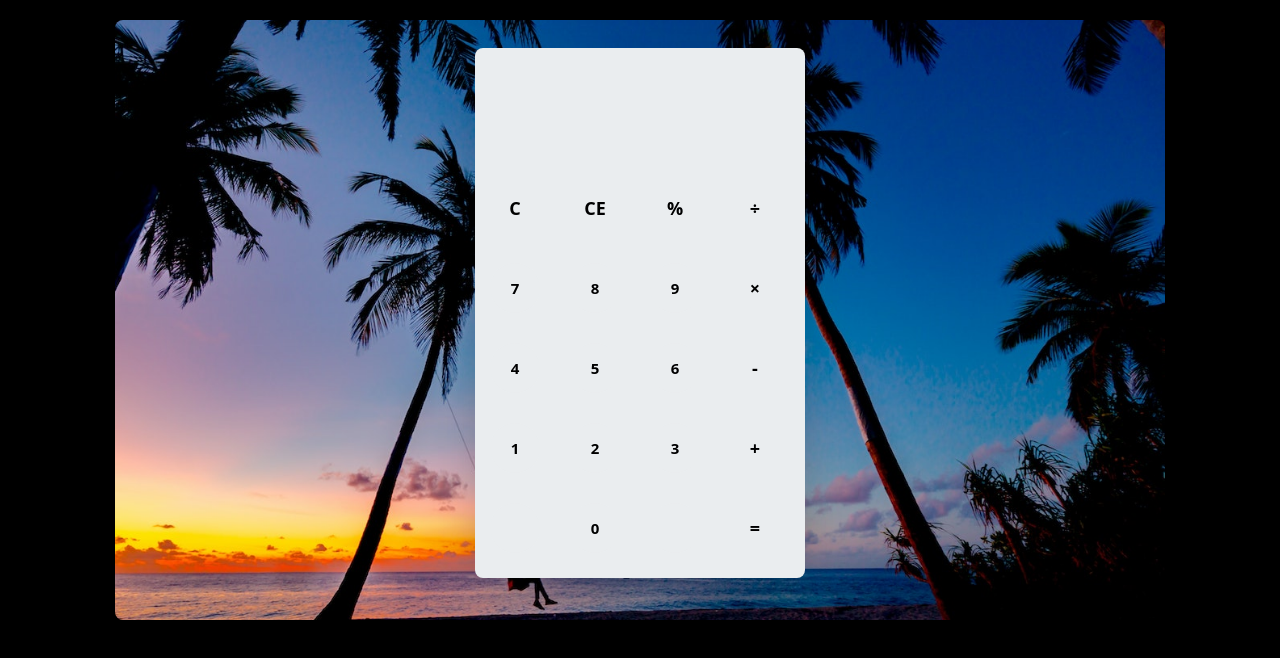
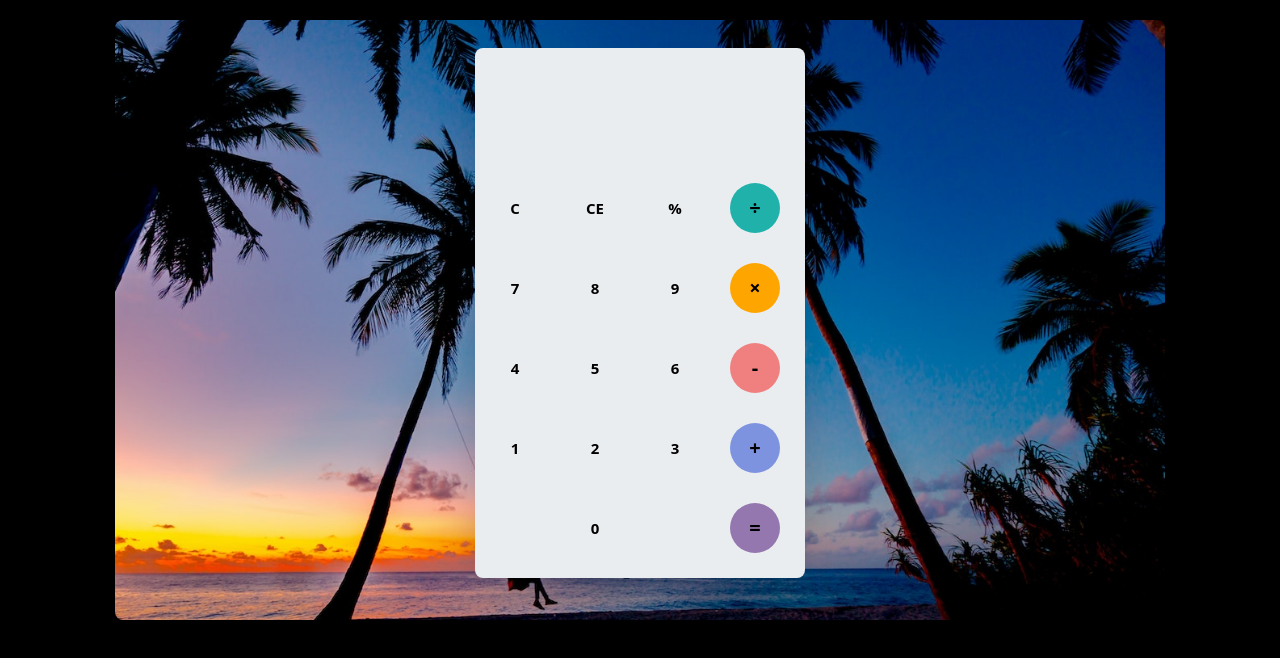
Before and after one commit to rajibrahman74/calcuLator, a website built with Vite: page index.html in a window 1280 px wide. Built offline with nearby package versions, Linux system fonts and the light colour scheme.

Commit message:
buttons-color

```diff
--- a/index.html
+++ b/index.html
@@ -31,26 +31,26 @@
                 </div>
             </div>
             <div class="keywords h-[400px]">
-                <button class="operator focus:outline-0 active:text-[13px] cursor-pointer h-[50px] w-[50px] m-[15px] float-left rounded-full border-0 font-bold text-[18px]" id="clear">C</button>
-					<button class="operator focus:outline-0 active:text-[13px] cursor-pointer h-[50px] w-[50px] m-[15px] float-left rounded-full border-0 font-bold text-[18px]" id="backspace">CE</button>
-					<button class="operator focus:outline-0 active:text-[13px] cursor-pointer h-[50px] w-[50px] m-[15px] float-left rounded-full border-0 font-bold text-[18px]" id="%">%</button>
-					<button class="operator focus:outline-0 active:text-[13px] cursor-pointer h-[50px] w-[50px] m-[15px] float-left rounded-full border-0 font-bold text-[18px]" id="/">&#247;</button>
+                <button class="operator focus:outline-0 active:text-[13px] cursor-pointer h-[50px] w-[50px] m-[15px] float-left rounded-full border-0 font-bold text-[15px]" id="clear">C</button>
+					<button class="operator focus:outline-0 active:text-[13px] cursor-pointer h-[50px] w-[50px] m-[15px] float-left rounded-full border-0 font-bold text-[15px]" id="backspace">CE</button>
+					<button class="operator focus:outline-0 active:text-[13px] cursor-pointer h-[50px] w-[50px] m-[15px] float-left rounded-full border-0 font-bold text-[15px]" id="%">%</button>
+					<button class="operator focus:outline-0 active:text-[13px] cursor-pointer h-[50px] w-[50px] m-[15px] float-left rounded-full border-0 font-bold text-[20px] bg-[#20b2aa;]" id="/">&#247;</button>
 					<button class="number focus:outline-0 active:text-[13px] cursor-pointer bg-[#eaedef] h-[50px] w-[50px] m-[15px] float-left rounded-full border-0 font-bold text-[15px]" id="7">7</button>
 					<button class="number focus:outline-0 active:text-[13px] cursor-pointer bg-[#eaedef] h-[50px] w-[50px] m-[15px] float-left rounded-full border-0 font-bold text-[15px]" id="8">8</button>
 					<button class="number focus:outline-0 active:text-[13px] cursor-pointer bg-[#eaedef] h-[50px] w-[50px] m-[15px] float-left rounded-full border-0 font-bold text-[15px]" id="9">9</button>
-					<button class="operator focus:outline-0 active:text-[13px] cursor-pointer h-[50px] w-[50px] m-[15px] float-left rounded-full border-0 font-bold text-[18px]" id="*">&times;</button>
+					<button class="operator focus:outline-0 active:text-[13px] cursor-pointer h-[50px] w-[50px] m-[15px] float-left rounded-full border-0 font-bold text-[20px] bg-[#ffa500]" id="*">&times;</button>
 					<button class="number focus:outline-0 active:text-[13px] cursor-pointer bg-[#eaedef] h-[50px] w-[50px] m-[15px] float-left rounded-full border-0 font-bold text-[15px]" id="4">4</button>
 					<button class="number focus:outline-0 active:text-[13px] cursor-pointer bg-[#eaedef] h-[50px] w-[50px] m-[15px] float-left rounded-full border-0 font-bold text-[15px]" id="5">5</button>
 					<button class="number focus:outline-0 active:text-[13px] cursor-pointer bg-[#eaedef] h-[50px] w-[50px] m-[15px] float-left rounded-full border-0 font-bold text-[15px]" id="6">6</button>
-					<button class="operator focus:outline-0 active:text-[13px] cursor-pointer h-[50px] w-[50px] m-[15px] float-left rounded-full border-0 font-bold text-[18px]" id="-">-</button>
+					<button class="operator focus:outline-0 active:text-[13px] cursor-pointer h-[50px] w-[50px] m-[15px] float-left rounded-full border-0 font-bold text-[20px] bg-[#f08080]" id="-">-</button>
 					<button class="number focus:outline-0 active:text-[13px] cursor-pointer bg-[#eaedef] h-[50px] w-[50px] m-[15px] float-left rounded-full border-0 font-bold text-[15px]" id="1">1</button>
 					<button class="number focus:outline-0 active:text-[13px] cursor-pointer bg-[#eaedef] h-[50px] w-[50px] m-[15px] float-left rounded-full border-0 font-bold text-[15px]" id="2">2</button>
 					<button class="number focus:outline-0 active:text-[13px] cursor-pointer bg-[#eaedef] h-[50px] w-[50px] m-[15px] float-left rounded-full border-0 font-bold text-[15px]" id="3">3</button>
-					<button class="operator focus:outline-0 active:text-[13px] cursor-pointer h-[50px] w-[50px] m-[15px] float-left rounded-full border-0 font-bold text-[18px]" id="+">+</button>
+					<button class="operator focus:outline-0 active:text-[13px] cursor-pointer h-[50px] w-[50px] m-[15px] float-left rounded-full border-0 font-bold text-[20px] bg-[#7d93e0]" id="+">+</button>
 					<button class="empty focus:outline-0 bg-[#eaedef] h-[50px] w-[50px] m-[15px] float-left rounded-full border-0 font-bold text-[15px]" id="empty focus:outline-0 bg-[#eaedef] h-[50px] w-[50px] m-[15px] float-left rounded-full border-0 font-bold text-[15px]"></button>
 					<button class="number focus:outline-0 active:text-[13px] cursor-pointer bg-[#eaedef] h-[50px] w-[50px] m-[15px] float-left rounded-full border-0 font-bold text-[15px]" id="0">0</button>
 					<button class="empty focus:outline-0 bg-[#eaedef] h-[50px] w-[50px] m-[15px] float-left rounded-full border-0 font-bold text-[15px]" id="empty focus:outline-0 bg-[#eaedef] h-[50px] w-[50px] m-[15px] float-left rounded-full border-0 font-bold text-[15px]"></button>
-					<button class="operator focus:outline-0 active:text-[13px] cursor-pointer h-[50px] w-[50px] m-[15px] float-left rounded-full border-0 font-bold text-[18px]" id="=">=</button>
+					<button class="operator focus:outline-0 active:text-[13px] cursor-pointer h-[50px] w-[50px] m-[15px] float-left rounded-full border-0 font-bold text-[20px] bg-[#9477af]" id="=">=</button>
             </div>
 
         </div>
```
